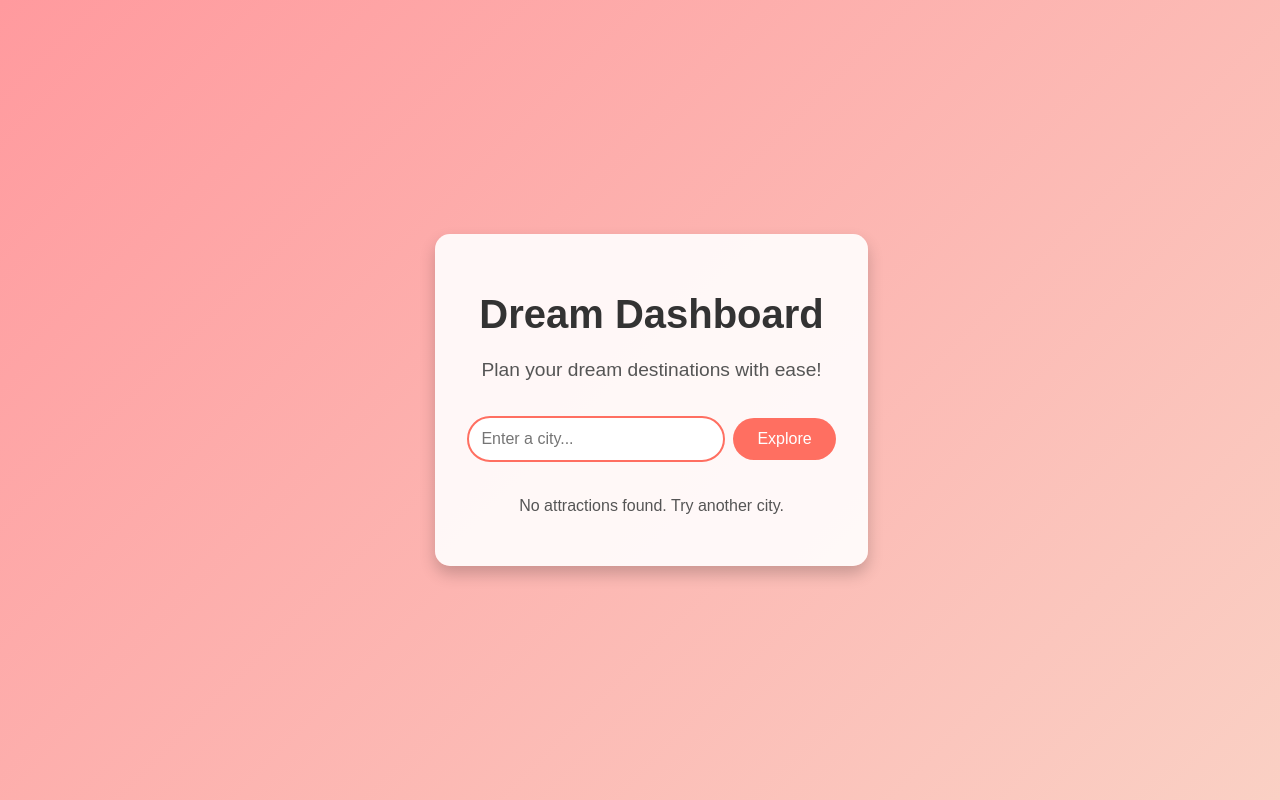
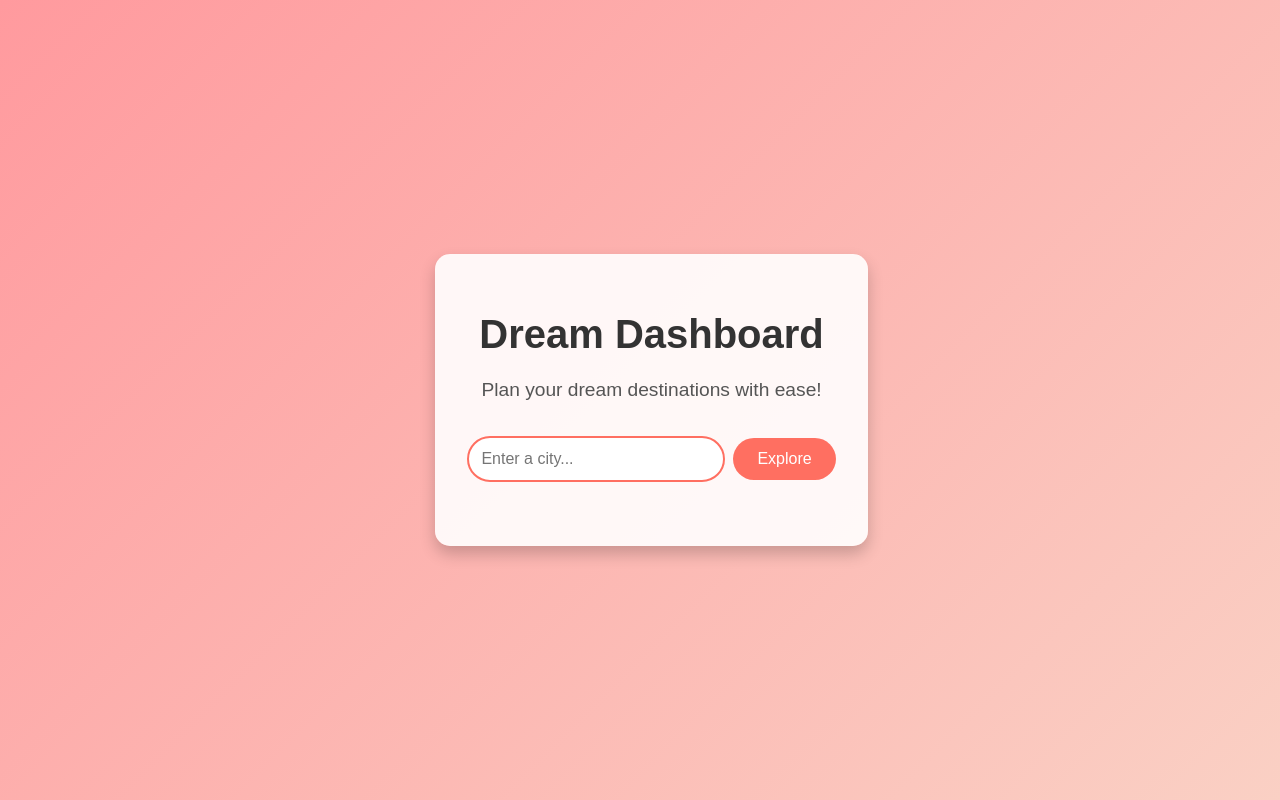
Before and after one commit to preethi-ca/cmd-f, a React (Vite) app: page / in a window 1280 px wide. Built offline with nearby package versions, Linux system fonts and the light colour scheme.

Commit message:
Updated Home page with attractions displayed horizontally

```diff
--- a/src/App.css
+++ b/src/App.css
@@ -11,6 +11,14 @@ body {
 }
 
 .app {
+  width: 100%;
+  height: 100%;
+  display: flex;
+  flex-direction: column;
+  align-items: center;
+}
+
+.search-container {
   text-align: center;
   background: rgba(255, 255, 255, 0.9);
   padding: 2rem;
@@ -18,8 +26,7 @@ body {
   box-shadow: 0 8px 16px rgba(0, 0, 0, 0.2);
   max-width: 800px;
   width: 90%;
-  position: relative;
-  z-index: 1;
+  margin: 2rem auto;
 }
 
 h1 {
@@ -81,69 +88,49 @@ h1 {
   margin-top: 1rem;
 }
 
-.no-results {
-  color: #555;
-  margin-top: 1rem;
+.attractions-grid {
+  display: grid;
+  grid-template-columns: repeat(auto-fit, minmax(200px, 1fr)); /* Equally spaced grid */
+  gap: 1rem; /* Space between attractions */
+  width: 90%;
+  max-width: 1200px;
+  margin: 2rem auto;
+  padding: 1rem;
 }
 
-.bubbles-container {
-  position: fixed;
-  top: 0;
-  left: 0;
-  width: 100%;
-  height: 100%;
-  pointer-events: none; /* Ensure clicks pass through to the form */
+.attraction {
+  background: rgba(255, 255, 255, 0.9);
+  padding: 1rem;
+  border-radius: 10px;
+  box-shadow: 0 4px 8px rgba(0, 0, 0, 0.1);
+  text-align: center;
 }
 
-.bubble {
-  position: absolute;
-  background: rgba(255, 255, 255, 0.9);
-  padding: 1rem;
-  box-shadow: 0 4px 8px rgba(0, 0, 0, 0.1);
-  animation: float 6s infinite ease-in-out;
-  text-align: center;
-  width: 140px;
-  height: 140px;
-  display: flex;
-  flex-direction: column;
-  justify-content: center;
-  align-items: center;
-  border-radius: 50% 50% 50% 50% / 60% 60% 40% 40%; /* Rounded, organic shape */
-  border: 2px solid rgba(255, 255, 255, 0.5); /* Light border for shadow effect */
-  filter: drop-shadow(2px 4px 6px rgba(0, 0, 0, 0.2)); /* Shadowed edges */
+.attraction h3 {
+  color: #ff6f61;
+  font-size: 1.2rem;
+  margin-bottom: 0.5rem;
 }
 
-.bubble h4 {
-  margin: 0 0 0.5rem 0;
-  color: #ff6f61;
+.attraction p {
+  color: #555;
   font-size: 0.9rem;
+  margin-bottom: 0.5rem;
 }
 
-.bubble p {
-  margin: 0.25rem 0;
-  color: #555;
-  font-size: 0.8rem;
-}
-
-.bubble a {
+.attraction a {
   color: #007bff;
   text-decoration: none;
   font-size: 0.8rem;
   font-weight: bold;
 }
 
-.bubble a:hover {
+.attraction a:hover {
   text-decoration: underline;
 }
 
-@keyframes float {
-  0% {
-    transform: translateY(0) translateX(0);
-  }
-  50% {
-    transform: translateY(-10px) translateX(10px);
-  }
-  100% {
-    transform: translateY(0) translateX(0);
-  }
+.no-results {
+  color: #555;
+  text-align: center;
+  margin-top: 2rem;
 }
--- a/src/App.jsx
+++ b/src/App.jsx
@@ -1,11 +1,12 @@
-import React, { useState, useEffect } from "react";
-import "./App.css"; // Updated CSS for edge positioning
+import React, { useState } from "react";
+import "./App.css"; // Updated CSS for the new layout
 
 const App = () => {
   const [city, setCity] = useState("");
   const [attractions, setAttractions] = useState([]);
   const [loading, setLoading] = useState(false);
   const [error, setError] = useState("");
+  const [searched, setSearched] = useState(false); // Track if "Explore" was clicked
 
   // Function to fetch attractions from Foursquare API
   const fetchAttractions = async () => {
@@ -16,6 +17,7 @@ const App = () => {
 
     setLoading(true);
     setError("");
+    setSearched(true); // Set searched to true after clicking "Explore"
 
     const apiKey = "fsq34UlC0S9hNJyll0ATALzaeperB6ZyzC2vB+cdT1edqQk="; // Replace with your Foursquare API key
     const endpoint = `https://api.foursquare.com/v3/places/search?query=tourist+attraction&near=${city}&limit=5`;
@@ -47,21 +49,11 @@ const App = () => {
     fetchAttractions();
   };
 
-  // Function to calculate bubble positions near the outer edge of the screen
-  const getBubblePosition = (index, total) => {
-    const angle = (index / total) * 2 * Math.PI; // Distribute bubbles evenly around the circle
-    const radius = Math.min(window.innerWidth, window.innerHeight) * 0.4; // Distance from center
-    const centerX = window.innerWidth / 2;
-    const centerY = window.innerHeight / 2;
-
-    const x = centerX + radius * Math.cos(angle); // X position
-    const y = centerY + radius * Math.sin(angle); // Y position
-
-    return { x, y };
-  };
-
   return (
     <div className="app">
+      {/* Search bar - Only show if not searched */}
+      {!searched && (
+        <div className="search-container">
           <h1>Dream Dashboard</h1>
           <p className="tagline">Plan your dream destinations with ease!</p>
           <form onSubmit={handleSubmit} className="search-form">
@@ -78,22 +70,16 @@ const App = () => {
           </form>
 
           {error && <p className="error">{error}</p>}
+        </div>
+      )}
 
-      {/* Attraction bubbles */}
-      <div className="bubbles-container">
-        {attractions.map((attraction, index) => {
-          const { x, y } = getBubblePosition(index, attractions.length);
-          return (
-            <div
-              key={index}
-              className="bubble"
-              style={{
-                top: `${y}px`,
-                left: `${x}px`,
-                animationDelay: `${index * 0.5}s`, // Staggered animation
-              }}
-            >
-              <h4>{attraction.name}</h4>
+      {/* Attractions grid - Only show if searched */}
+      {searched && (
+        <div className="attractions-grid">
+          {attractions.length > 0 ? (
+            attractions.map((attraction, index) => (
+              <div key={index} className="attraction">
+                <h3>{attraction.name}</h3>
                 <p>{attraction.location.address || "No address available"}</p>
                 <a
                   href={`https://foursquare.com/v/${attraction.fsq_id}`}
@@ -103,12 +89,11 @@ const App = () => {
                   View on Foursquare
                 </a>
               </div>
-          );
-        })}
+            ))
+          ) : (
+            <p className="no-results">No attractions found. Try another city.</p>
+          )}
         </div>
-
-      {attractions.length === 0 && !loading && (
-        <p className="no-results">No attractions found. Try another city.</p>
       )}
     </div>
   );
```
Also changed, not shown: src/pages/Home.jsx (+19 -8 lines). Lines whose indentation alone changed are shown as unchanged.
